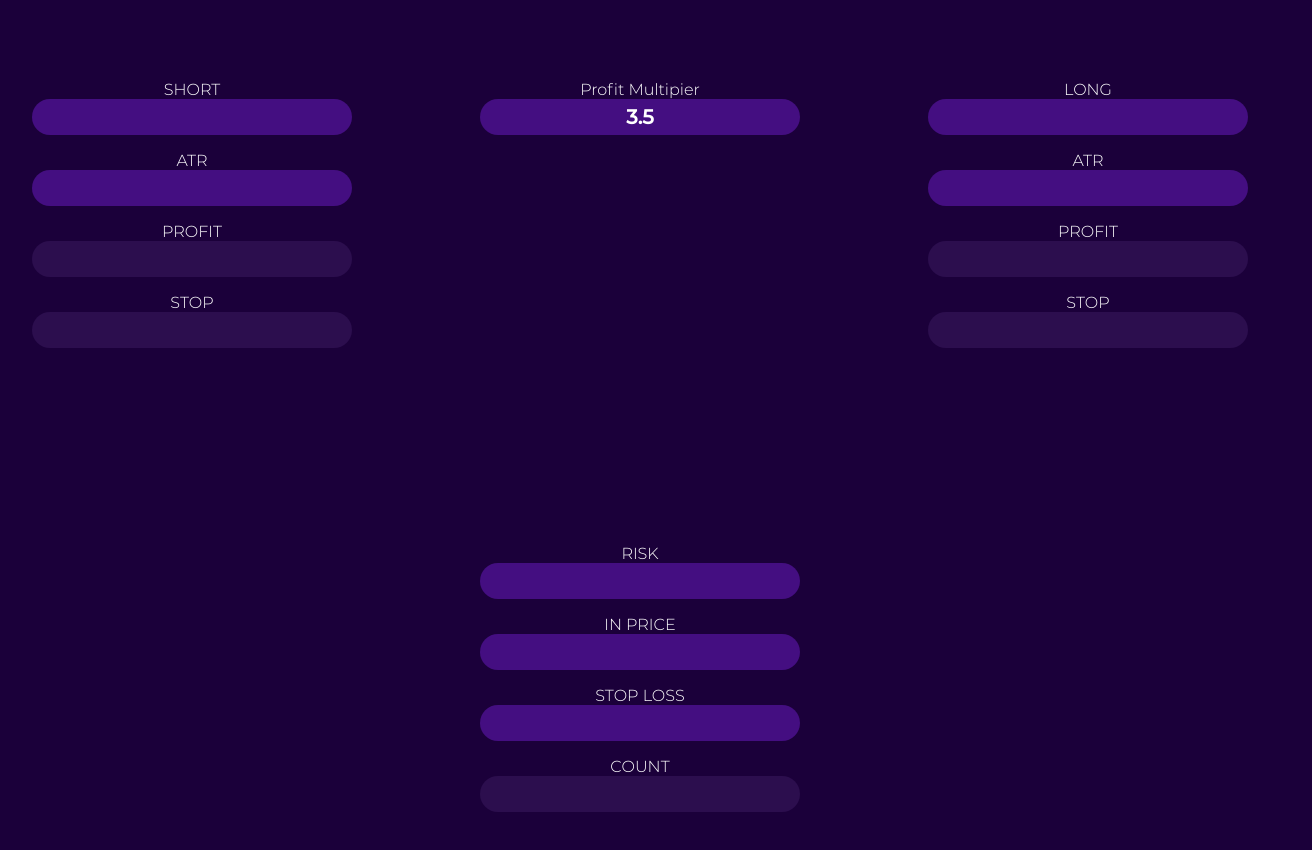
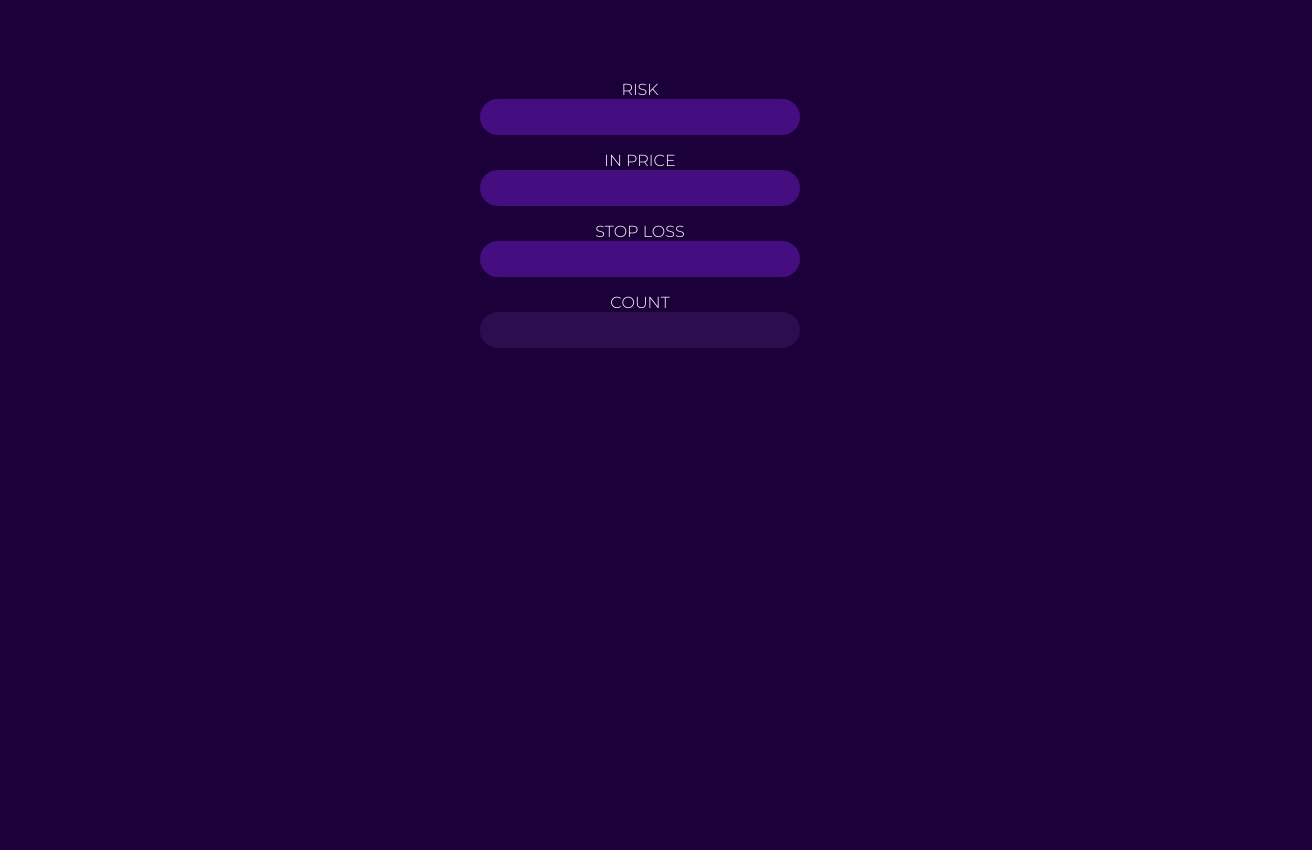
Before and after one commit to 1y38a6/calculator.github.io, a plain HTML site: page Index.html in a window 1280 px wide. Shown: the whole page, 1312 px wide, since content can reach past the window. After the commit the page ends 800 px from the top, so only its background shows below. Drawn offline with Linux system fonts and the light colour scheme.

Commit message:
Update Index.html

```diff
--- a/Index.html
+++ b/Index.html
@@ -8,7 +8,7 @@
     <title>Calculator</title>
 </head>
 <body>
-    <div class="containerbig">
+    <!-- <div class="containerbig">
         <section class="short" style="margin-bottom: 10vh;">
             <p class="description">SHORT</p>
             <div class="inputdiv container"><br><input type="number" name="" id="short1" min="0" onchange="shortChanged()"></div>
@@ -34,6 +34,7 @@
             <div class="inputdiv container"><input class="readonly" type="number" name="" id="long3" readonly><br></div>
         </section>
     </div>
+    -->
     <div class="containerbig">
         <section class="short" style="margin-bottom: 10vh;">
             <p class="description">RISK</p>
```
